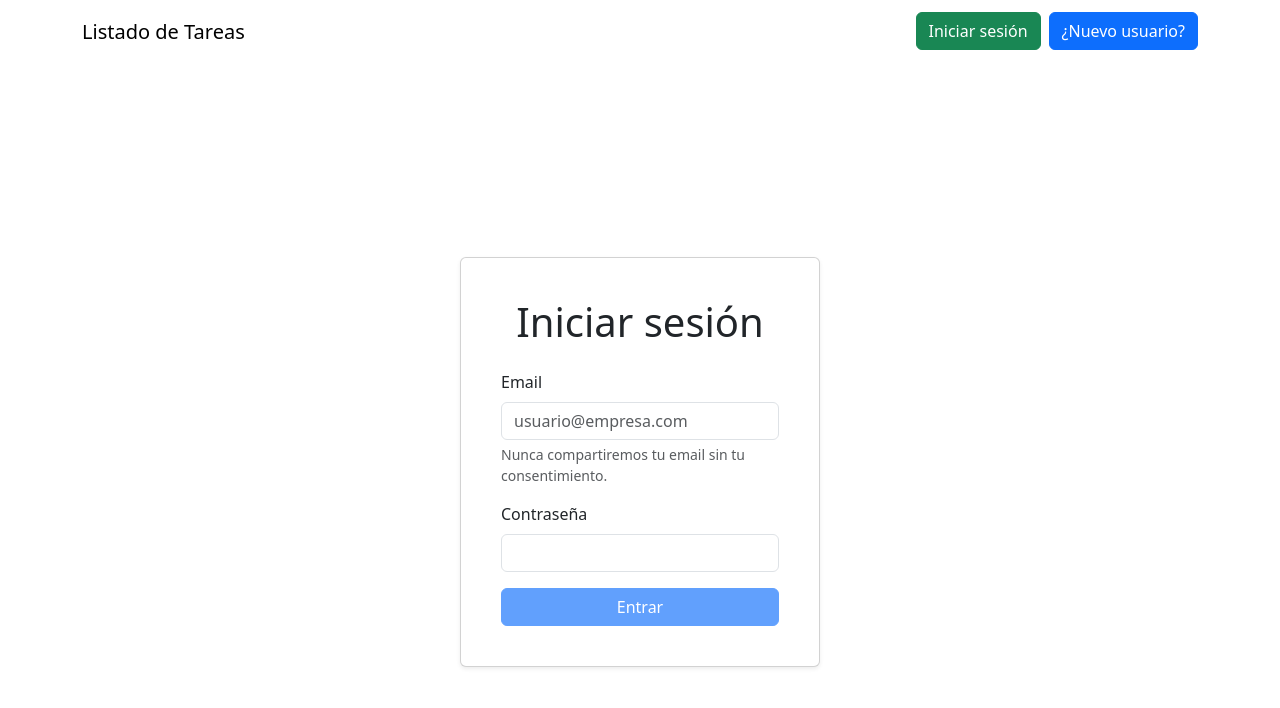
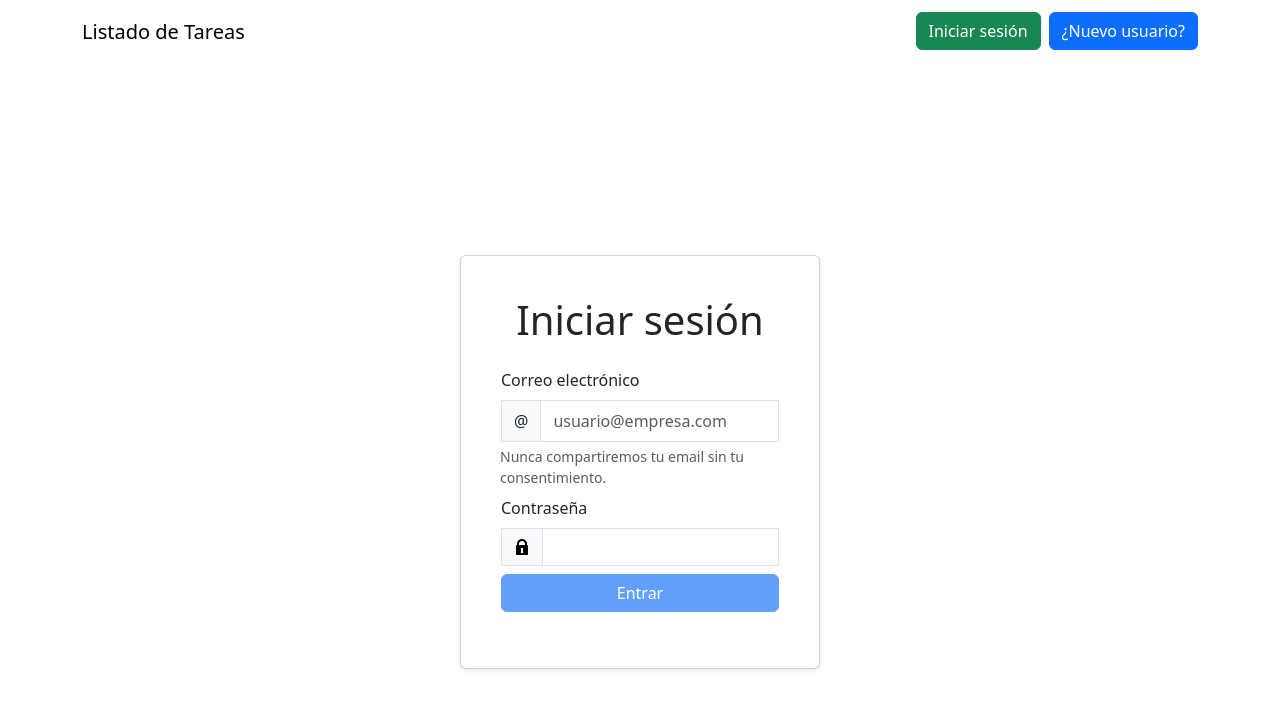
Before and after one commit to IvanArasco/GestorTareasFrontend, an Angular app in the folder gestor-tareas-frontend/: page /login in a window 1280 px wide. Shown: the top 708 px of the page. Built offline with nearby package versions, Linux system fonts and the light colour scheme.

Commit message:
Add svg images for login

```diff
--- a/gestor-tareas-frontend/src/app/components/login/login.css
+++ b/gestor-tareas-frontend/src/app/components/login/login.css
@@ -0,0 +1,8 @@
+.input-group-text {
+  padding: 0.5rem 0.75rem;
+  height: 100%;
+  border-radius: 0;
+}
+.form-control{
+  border-radius: 0;
+}
--- a/gestor-tareas-frontend/src/app/components/login/login.html
+++ b/gestor-tareas-frontend/src/app/components/login/login.html
@@ -7,18 +7,28 @@
         }
         <h1 class="card-title mb-4 text-center">Iniciar sesión</h1>
         <form [formGroup]="form" (ngSubmit)="onSubmit()">
-          <div class="mb-3">
-            <label class="form-label" for="email">Email</label>
-            <input type="email" id="email" name="email" class="form-control" placeholder="usuario@empresa.com"
+          <label class="sr-only form-label" for="inlineFormEmail">Correo electrónico</label>
+          <div class="input-group">
+            <div class="input-group-prepend">
+              <div class="input-group-text">@</div>
+            </div>
+            <input type="email" id="inlineFormEmail" class="form-control" placeholder="usuario@empresa.com"
               formControlName="email">
-            <div class="form-text">Nunca compartiremos tu email sin tu consentimiento.</div>
+            <div class="form-text mb-2">Nunca compartiremos tu email sin tu consentimiento.</div>
           </div>
 
           <div class="mb-3">
             <label class="form-label" for="password">Contraseña</label>
-            <input type="password" id="password" name="password" class="form-control" formControlName="password">
-          </div>
-          <button [disabled]="form.invalid" type="submit" class="btn btn-primary w-100">Entrar</button>
+            <div class="input-group mb-2">
+              <div class="input-group-prepend">
+                <div class="input-group-text">
+                  <img src="/lock.svg" alt="candado" width="16" height="16">
+                </div>
+              </div>
+              <input type="password" id="password" name="password" class="form-control" formControlName="password">
+            </div>
+            <button [disabled]="form.invalid" type="submit" class="btn btn-primary w-100">Entrar</button>
+            </div>
         </form>
       </div>
     </div>
```
Also changed, not shown: gestor-tareas-frontend/public/exit.svg (added), gestor-tareas-frontend/public/lock.svg (added).
